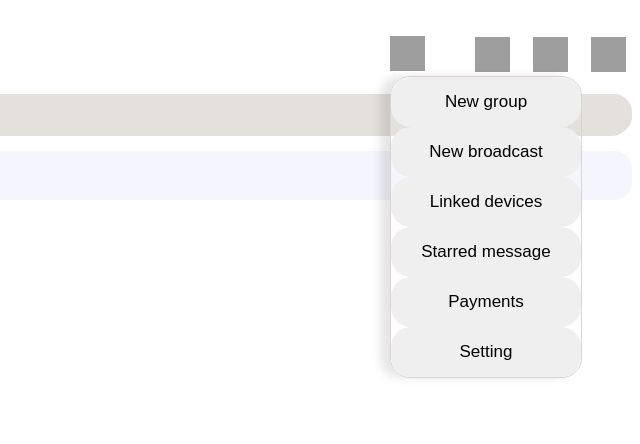
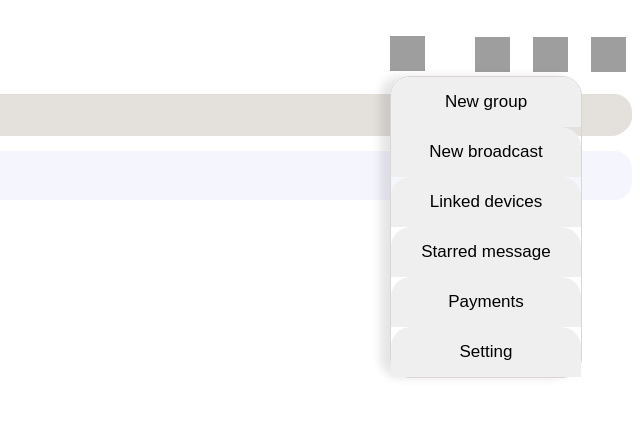
Before and after one commit to parthappandit/WhatsappUI, a plain HTML site: page index.html in a window 1280 px wide. Both pictures are taken after a click on the link 1248 px from the left and 65 px from the top of the page. Shown: the top 444 px of the page, 640-1280 px from the left. Drawn offline with Linux system fonts and the light colour scheme; grey boxes are pictures that could not be loaded.

Commit message:
Update wp.css
the style of sidenav

```diff
--- a/wp.css
+++ b/wp.css
@@ -43,8 +43,11 @@
     width: 190px;
     height: 50px;
     border: none;
-    border-radius: 20px;
+    border-radius: 20px 20px 0 0;
     /* background-color: rgba(0, 0, 0, 0.1);   */
+}
+.on{
+    border-radius: 0 20px 0 0;
 }
 .cross{
     top: 0;
```
